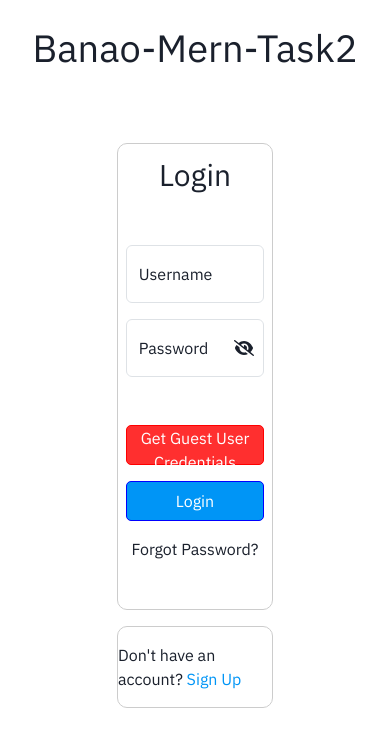
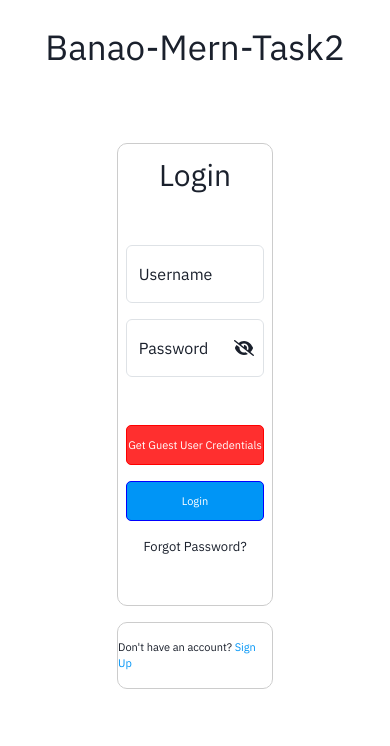
Before and after one commit to shadow855/banao-mern-task2-frontend, a React (Create React App) app: page /#/login in a window 390 px wide. Shown: the top 746 px of the page. Built offline with nearby package versions, Linux system fonts and the light colour scheme.

Commit message:
made minor changes

```diff
--- a/src/App.css
+++ b/src/App.css
@@ -82,3 +82,80 @@
   color: white;
   background-color: black;
 }
+
+@media screen and (max-width: 580px) {
+  .guest-button {
+    font-size: 13px;
+  }
+  .login-button {
+    font-size: 13px;
+  }
+
+  .signup-text {
+    font-size: 13px;
+  }
+  .floatingInput {
+    font-size: 15px;
+  }
+}
+
+@media screen and (max-width: 470px) {
+  .guest-button {
+    font-size: 11px;
+  }
+  .login-button {
+    font-size: 11px;
+  }
+
+  .signup-text {
+    font-size: 11px;
+  }
+  .floatingInput {
+    font-size: 13px;
+  }
+
+  .forgot-text {
+    font-size: 13px;
+  }
+  .login-text {
+    font-size: 13px;
+  }
+}
+@media screen and (max-width: 420px) {
+  .login-button {
+    font-size: 11px;
+  }
+
+  .signup-text {
+    font-size: 11px;
+  }
+  .floatingInput {
+    font-size: 11px;
+  }
+
+  .forgot-text {
+    font-size: 13px;
+  }
+  .login-text {
+    font-size: 13px;
+  }
+}
+@media screen and (max-width: 370px) {
+  .login-button {
+    font-size: 11px;
+  }
+
+  .signup-text {
+    font-size: 11px;
+  }
+  .floatingInput {
+    font-size: 9px;
+  }
+
+  .forgot-text {
+    font-size: 13px;
+  }
+  .login-text {
+    font-size: 11px;
+  }
+}
--- a/src/components/Login.js
+++ b/src/components/Login.js
@@ -172,7 +172,7 @@ const Login = () => {
                 <button className='login-button mt-3 mb-3' type="submit" onClick={handleSignin} disabled={loading}>
                     {loading ? <Spinner animation="border" size="sm" /> : 'Login'}
                 </button>
-                <div className="mb-5" data-bs-toggle="modal" data-bs-target="#exampleModal" style={{ cursor: 'pointer' }}>Forgot Password?</div>
+                <div className="mb-5 forgot-text" data-bs-toggle="modal" data-bs-target="#exampleModal" style={{ cursor: 'pointer' }}>Forgot Password?</div>
 
                 {/* <!-- Modal --> */}
                 <div className="modal fade" id="exampleModal" data-bs-backdrop="static" data-bs-keyboard="false" tabIndex="-1" aria-labelledby="exampleModalLabel" aria-hidden="true">
@@ -217,7 +217,7 @@ const Login = () => {
                 </div>
             </div>
             <div className='login-container d-flex flex-column align-items-center mt-3'>
-                <div className='mt-3 mb-3' >Don't have an account? <span onClick={() => navigate('/signup')} style={{ color: "#0095f6", cursor: 'pointer' }}>Sign Up</span></div>
+                <div className='mt-3 mb-3 signup-text' >Don't have an account? <span onClick={() => navigate('/signup')} style={{ color: "#0095f6", cursor: 'pointer' }}>Sign Up</span></div>
             </div>
         </div>
     )
--- a/src/components/MyPosts.js
+++ b/src/components/MyPosts.js
@@ -122,98 +122,6 @@ const MyPosts = () => {
         }
     }
 
-    // const handleFileInputChange = (pics) => {
-    //     setLoading(true);
-    //     if (pics === undefined) {
-    //         toast({
-    //             title: "Please select an Image!",
-    //             status: 'warning',
-    //             duration: 5000,
-    //             isClosable: true,
-    //             position: 'bottom',
-    //         });
-    //         return;
-    //     };
-
-    //     if (pics) {
-    //         const reader = new FileReader();
-    //         reader.onloadend = () => {
-    //             setSelectedImage(reader.result); // Store selected image as base64 URL
-
-    //         };
-    //         reader.readAsDataURL(pics); // Convert file to base64 URL
-    //     }
-    //     if (pics.type === "image/jpeg" || pics.type === "image/png" || pics.type === "image/jpg") {
-    //         const data = new FormData();
-    //         data.append("file", pics);
-    //         data.append("upload_preset", "chat-app");
-    //         data.append("cloud_name", "dfh9c19ty");
-    //         fetch("https://api.cloudinary.com/v1_1/dfh9c19ty/image/upload", {
-    //             method: "post",
-    //             body: data,
-    //         })
-    //             .then((res) => res.json())
-    //             .then((data) => {
-    //                 setPic(data.url.toString());
-    //                 console.log(data.url.toString());
-    //                 setLoading(false);
-    //             })
-    //             .catch((err) => {
-    //                 console.log(err);
-    //                 setLoading(false);
-    //             });
-    //     }
-    //     else {
-    //         toast({
-    //             title: "Please select jpg/jpeg/png Image!",
-    //             status: 'warning',
-    //             duration: 5000,
-    //             isClosable: true,
-    //             position: 'bottom',
-    //         });
-    //         setLoading(false);
-    //         return;
-    //     }
-
-    // };
-
-    // const submitHandler = async (id) => {
-    //     setLoading(true);
-
-    //     try {
-    //         const config = {
-    //             headers: {
-    //                 'Authorization': `Bearer ${token}`,
-    //                 "Content-type": "application/json",
-    //             },
-    //         };
-
-    //         const { data } = await axios.put(`${URL}/api/posts/updatepost/${id}`, { post: pic }, config);
-    //         toast({
-    //             title: "Post Updated Successfully",
-    //             status: 'success',
-    //             duration: 5000,
-    //             isClosable: true,
-    //             position: 'bottom',
-    //         });
-
-    //         localStorage.setItem("userInfo", JSON.stringify(data));
-    //         setSelectedImage(null);
-    //         setPic(null);
-    //         setLoading(false);
-    //     } catch (error) {
-    //         toast({
-    //             title: "Error Occurred!",
-    //             description: error.response.data.message,
-    //             status: 'error',
-    //             duration: 5000,
-    //             isClosable: true,
-    //             position: 'bottom',
-    //         });
-    //         setLoading(false);
-    //     }
-    // }
-
     const handleLikePost = async (id) => {
         try {
             const response = await axios.put(`${URL}/api/posts/addlike/${id}`, {}, config);
@@ -305,15 +213,14 @@ const MyPosts = () => {
             setLoading(false);
             return;
         };
+        if (picsEdit.type === "image/jpeg" || picsEdit.type === "image/png" || picsEdit.type === "image/jpg") {
 
-        if (picsEdit) {
             const readerEdit = new FileReader();
             readerEdit.onloadend = () => {
-                setSelectedImageEdit(readerEdit.result); // Store selected image as base64 URL
+                setSelectedImageEdit(readerEdit.result); // Update selected image state
             };
             readerEdit.readAsDataURL(picsEdit); // Convert file to base64 URL
-        }
-        if (picsEdit.type === "image/jpeg" || picsEdit.type === "image/png" || picsEdit.type === "image/jpg") {
+
             const data = new FormData();
             data.append("file", picsEdit);
             data.append("upload_preset", "chat-app");
--- a/src/components/Navbar.js
+++ b/src/components/Navbar.js
@@ -6,7 +6,7 @@ const Navbar = () => {
     return (
         <div className='d-flex justify-content-center align-items-center' id='main-nav-box' style={{ height: '95px', width: '100%' }}>
             <div className="fog" />
-            <div style={{ fontSize: '38px' }}>Banao-Mern-Task2</div>
+            <div style={{ fontSize: '35px' }}>Banao-Mern-Task2</div>
         </div >
     )
 }
--- a/src/components/Posts.js
+++ b/src/components/Posts.js
@@ -16,6 +16,7 @@ const Posts = () => {
     const [selectedImage, setSelectedImage] = useState(null);
     const [pic, setPic] = useState();
     const [loading, setLoading] = useState(false);
+    const [submitSuccess, setSubmitSuccess] = useState(false);
 
     const toast = useToast();
 
@@ -29,9 +30,9 @@ const Posts = () => {
     };
 
     const handleAddClick = () => {
-        // setActiveIcon('add');
+        setActiveIcon('add');
         // setShowMyPost(false);
-        // setShowAllPost(false);
+        setShowAllPost(false);
         // setShowAddPost(true);
     };
 
@@ -122,6 +123,7 @@ const Posts = () => {
             setSelectedImage(null);
             setPic(null);
             setLoading(false);
+            setSubmitSuccess(true);
         } catch (error) {
             toast({
                 title: "Error Occurred!",
@@ -135,9 +137,20 @@ const Posts = () => {
         }
     }
 
-    // useEffect(() => {
-    //     handleHomeClick();
-    // }, [submitHandler])
+    useEffect(() => {
+        handleHomeClick();
+    }, [])
+
+
+    useEffect(() => {
+        if (submitSuccess) {
+            handleAddClick(); // Call handleAddClick immediately
+            setTimeout(() => {
+                handleHomeClick(); // Call handleHomeClick after 2 seconds delay
+            }, 500);
+            setSubmitSuccess(false); // Reset the flag
+        }
+    }, [submitSuccess]);
 
     return (
         <div className='posts-top-container'>
@@ -185,7 +198,7 @@ const Posts = () => {
                 <div className={`footer-icon ${activeIcon === 'home' ? 'active' : ''}`} onClick={handleHomeClick}>
                     <i className={`fas fa-home ${activeIcon === 'home' ? 'active-icon' : ''}`}></i> {/* Home Icon */}
                 </div>
-                <div className='footer-icon footer-icon-add' onClick={handleAddClick} data-bs-toggle="modal" data-bs-target="#staticBackdrop1">
+                <div className='footer-icon footer-icon-add' data-bs-toggle="modal" data-bs-target="#staticBackdrop1">
                     <i className='fas fa-plus'></i> {/* Add Icon */}
                 </div>
                 <div className={`footer-icon ${activeIcon === 'user' ? 'active' : ''}`} onClick={handleUserClick}>
--- a/src/components/SignUp.js
+++ b/src/components/SignUp.js
@@ -97,11 +97,11 @@ const SignUp = () => {
                 <div className='mt-2 mb-5' style={{ fontSize: '30px' }}>Sign Up</div>
                 <div className="form-floating mb-3">
                     <input type="name" className="form-control" id="floatingInput" placeholder="" value={username} onChange={(e) => setUserName(e.target.value)} />
-                    <label htmlFor="floatingInput">Username</label>
+                    <label className='floatingInput' htmlFor="floatingInput">Username</label>
                 </div>
                 <div className="form-floating mb-3">
                     <input type="email" className="form-control" id="floatingInput" placeholder="" value={email} onChange={(e) => setEmail(e.target.value)} />
-                    <label htmlFor="floatingInput">Email address</label>
+                    <label className='floatingInput' htmlFor="floatingInput">Email address</label>
                 </div>
                 <div className="form-floating mb-3">
                     <input
@@ -112,7 +112,7 @@ const SignUp = () => {
                         value={password}
                         onChange={(e) => setPassword(e.target.value)}
                     />
-                    <label htmlFor="floatingPassword">Password</label>
+                    <label className='floatingInput' htmlFor="floatingPassword">Password</label>
                     <span
                         className="position-absolute"
                         style={{ right: '10px', top: '50%', transform: 'translateY(-50%)', cursor: 'pointer' }}
@@ -130,7 +130,7 @@ const SignUp = () => {
                         value={confirmpassword}
                         onChange={(e) => setConfirmpassword(e.target.value)}
                     />
-                    <label htmlFor="floatingPassword">ConfirmPassword</label>
+                    <label className='floatingInput' htmlFor="floatingPassword">ConfirmPassword</label>
                     <span
                         className="position-absolute"
                         style={{ right: '10px', top: '50%', transform: 'translateY(-50%)', cursor: 'pointer' }}
@@ -144,7 +144,7 @@ const SignUp = () => {
                 </button>
             </div>
             <div className='login-container d-flex flex-column align-items-center mt-3'>
-                <div className='mt-3 mb-3' >Have an account? <span onClick={() => navigate('/login')} style={{ color: "#0095f6", cursor: 'pointer' }}>Log in</span></div>
+                <div className='mt-3 mb-3 login-text' >Have an account? <span onClick={() => navigate('/login')} style={{ color: "#0095f6", cursor: 'pointer' }}>Log in</span></div>
             </div>
         </div>
     )
```
